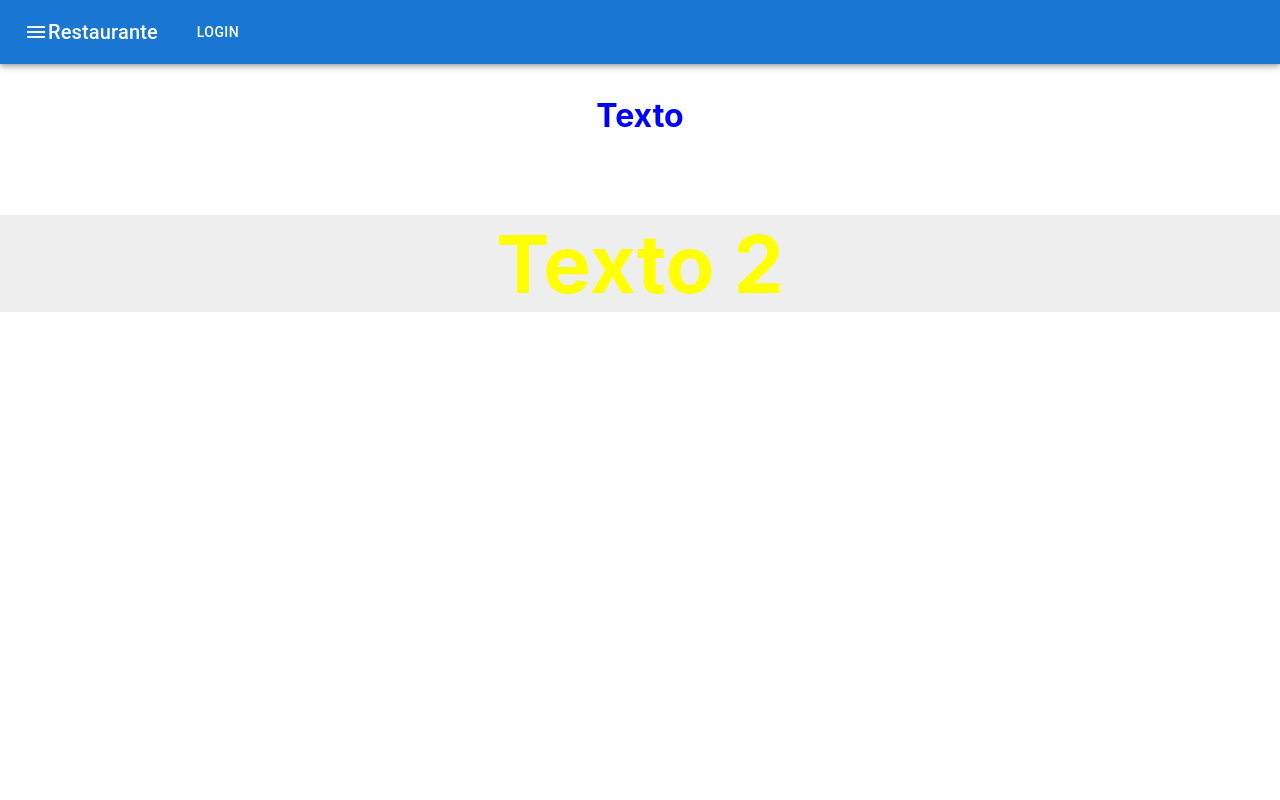
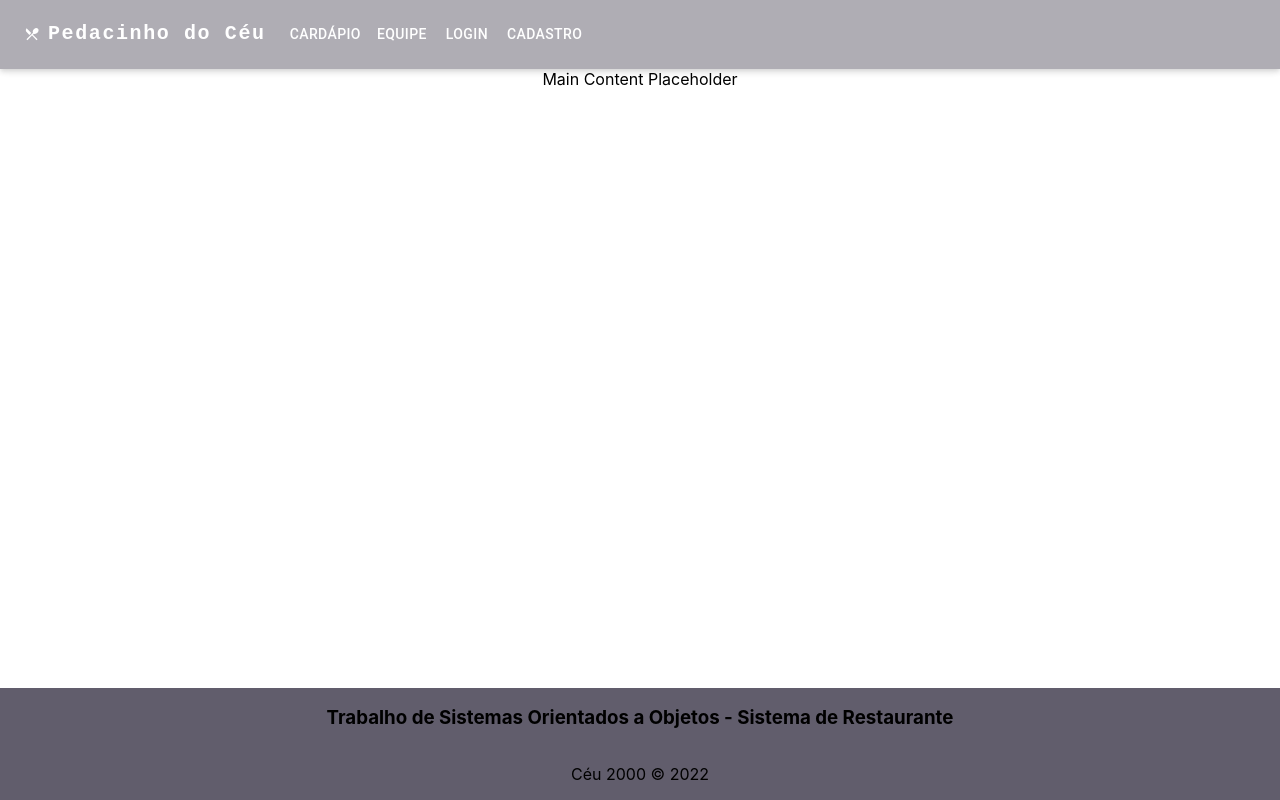
Before and after one commit to HGuigit/Restaurante-Ceu-Frontend, a React (Vite) app: page / in a window 1280 px wide. Built offline with nearby package versions, Linux system fonts and the light colour scheme.

Commit message:
added footer / header / themes / routes

```diff
--- a/index.html
+++ b/index.html
@@ -2,7 +2,6 @@
 <html lang="en">
   <head>
     <meta charset="UTF-8" />
-    <link rel="icon" type="image/svg+xml" href="/src/favicon.svg" />
     <meta name="viewport" content="width=device-width, initial-scale=1.0" />
     <title>Restaurante</title>
   </head>
--- a/package.json
+++ b/package.json
@@ -16,6 +16,8 @@
     "@mui/system": "^5.8.3",
     "react": "^18.0.0",
     "react-dom": "^18.0.0",
+    "react-material-ui-carousel": "^3.4.2",
+    "react-router-dom": "^6.3.0",
     "styled-components": "^5.3.5"
   },
   "devDependencies": {
--- a/src/App.jsx
+++ b/src/App.jsx
@@ -1,15 +1,38 @@
 import './App.css'
 
 import React from 'react'
-import TelaPrincipal from './components/TelaPrincipal'
+import TelaPrincipal from './pages/Home/TelaPrincipal'
+
+import { ThemeProvider } from '@mui/material/styles';
+
+// Routes
+import { BrowserRouter, Routes, Route, Navigate } from 'react-router-dom';
+
+// pages
+import Login from "./pages/Login/Login";
+import Register from "./pages/Register/Register"
+import appTheme from "./Theme/Theme"
+
+// components
+//import Navbar from "./components/Navbar";
 
 function App() {
 
 
   return (
+    <ThemeProvider theme={appTheme}>
       <div className="App">
-        <TelaPrincipal />
+        <BrowserRouter>
+          <div className="container">
+            <Routes>
+              <Route path="/" element={<TelaPrincipal />} />
+              <Route path="/login" element={<Login />} />
+              <Route path="/register" element={<Register />} />
+            </Routes>
+          </div>
+        </BrowserRouter>
       </div>
+    </ThemeProvider>
   )
 }
 
--- /dev/null
+++ b/src/Theme/Theme.jsx
@@ -0,0 +1,16 @@
+import  * as React from 'react';
+import { createTheme, ThemeProvider } from '@mui/material/styles';
+
+const appTheme = createTheme({
+    palette: {
+        colors: {
+            waterblue: '#ACEDFF',
+            lighterblue: '#CAE5FF',
+            lightblue: '#89BBFE',
+            lightblack: '#615D6C',
+            thindarkblue: '#6F8AB7',
+        }
+    }
+})
+
+export default appTheme;
--- /dev/null
+++ b/src/components/Navbar.jsx
@@ -0,0 +1,44 @@
+import React from 'react'
+
+import { NavLink } from 'react-router-dom'
+
+// CSS
+import styles from "./Navbar.module.css";
+
+const Navbar = () => {
+  return (
+    <nav className={styles.navbar}>
+      <NavLink to="/" className={styles.brand}>
+        Restaurante <span>Exemplo</span>
+      </NavLink>
+      <ul className={styles.links_list}>
+        <li>
+          <NavLink
+            to="/"
+            className={({isActive}) => (isActive ? styles.active : '')}
+          >
+            Home
+          </NavLink>
+        </li>
+        <li>
+          <NavLink
+            to="/login"
+            className={({isActive}) => (isActive ? styles.active : '')}
+          >
+            Entrar
+          </NavLink>
+        </li>
+        <li>
+          <NavLink
+            to="/register"
+            className={({isActive}) => (isActive ? styles.active : '')}
+          >
+            Cadastrar
+          </NavLink>
+        </li>
+      </ul>
+    </nav>
+  )
+}
+
+export default Navbar
--- a/src/components/TelaPrincipal.jsx
+++ /dev/null
@@ -1,48 +0,0 @@
-import React from 'react'
-
-// Material UI
-import AppBar from '@mui/material/AppBar';
-import Box from '@mui/material/Box';
-import Toolbar from '@mui/material/Toolbar';
-import Typography from '@mui/material/Typography';
-import Button from '@mui/material/Button';
-import IconButton from '@mui/material/IconButton';
-import MenuIcon from '@mui/icons-material/Menu';
-
-// Arquivos de config css
-import TelaPrincipalStyles from './TelaPrincipalStyles';
-
-
-const TelaPrincipal = () => {
-
-  const { Div, Div2 } = TelaPrincipalStyles();
-
-  return (
-    <div>
-        <Box sx={{ flexGrow: 1 }}>
-            <AppBar position="static">
-                <Toolbar>
-                    <IconButton
-                    size="large"
-                    edge="start"
-                    color="inherit"
-                    aria-label="menu"
-                    sx={{ mr: 2 }}
-                    >
-                    <MenuIcon />
-                      <Typography variant="h6" component="div" sx={{ flexGrow: 1 }}>
-                        Restaurante
-                      </Typography>
-                    </IconButton>
-                    <Button color="inherit">Login</Button>
-                </Toolbar>
-            </AppBar>
-        </Box>
-        <Div><p>Texto</p></Div>
-        <Div2><p>Texto 2</p></Div2>
-    </div>
-
-  )
-}
-
-export default TelaPrincipal;
--- a/src/index.css
+++ b/src/index.css
@@ -5,6 +5,8 @@ body {
     sans-serif;
   -webkit-font-smoothing: antialiased;
   -moz-osx-font-smoothing: grayscale;
+  padding: 0;
+  box-sizing: border-box;
 }
 
 code {
--- /dev/null
+++ b/src/pages/Home/TelaPrincipal.jsx
@@ -0,0 +1,156 @@
+
+import * as React from 'react';
+import AppBar from '@mui/material/AppBar';
+import Box from '@mui/material/Box';
+import Toolbar from '@mui/material/Toolbar';
+import IconButton from '@mui/material/IconButton';
+import Typography from '@mui/material/Typography';
+import Menu from '@mui/material/Menu';
+import MenuIcon from '@mui/icons-material/Menu';
+import Container from '@mui/material/Container';
+import Avatar from '@mui/material/Avatar';
+import Button from '@mui/material/Button';
+import Tooltip from '@mui/material/Tooltip';
+import MenuItem from '@mui/material/MenuItem';
+import LocalDiningIcon from '@mui/icons-material/LocalDining';
+
+import { Link } from "react-router-dom";
+
+import Carousel from 'react-material-ui-carousel';
+
+// Arquivos de config css
+import TelaPrincipalStyles from './TelaPrincipalStyles';
+
+const pages = ['Cardápio', 'Equipe', 'Login' , 'Cadastro'];
+
+
+const TelaPrincipal = () => {
+  const [anchorElNav, setAnchorElNav] = React.useState(null);
+  const [anchorElUser, setAnchorElUser] = React.useState(null);
+
+  const { Div, Div2, DivFooter } = TelaPrincipalStyles();
+
+
+  const handleOpenNavMenu = (event) => {
+    setAnchorElNav(event.currentTarget);
+  };
+
+  const handleCloseNavMenu = () => {
+    setAnchorElNav(null);
+  };
+
+  return (
+      <div style={{height: "100vh", display: 'flex', flexDirection: 'column'}}>
+        <header sx={{height: "10vh", flex: 1}}>
+          <AppBar
+            position="static"
+            sx={{
+              bgcolor: 'colors.lightblack',
+              opacity: 0.5,
+            }}
+          >
+            <Container maxWidth="xl">
+              <Toolbar disableGutters>
+                <LocalDiningIcon sx={{fontSize:'inherit', display: { xs: 'none', md: 'flex' }, mr: 1 }} />
+                <Typography
+                  variant="h6"
+                  noWrap
+                  component="a"
+                  href="/"
+                  sx={{
+                    mr: 2,
+                    display: { xs: 'none', md: 'flex' },
+                    fontFamily: 'monospace',
+                    fontWeight: 800,
+                    letterSpacing: '.1rem',
+                    color: 'inherit',
+                    textDecoration: 'none',
+                  }}
+                >
+                  Pedacinho do Céu
+                </Typography>
+
+                <Box sx={{ flexGrow: 1, display: { xs: 'flex', md: 'none' } }}>
+                  <IconButton
+                    size="large"
+                    aria-label="account of current user"
+                    aria-controls="menu-appbar"
+                    aria-haspopup="true"
+                    onClick={handleOpenNavMenu}
+                    color="inherit"
+                  >
+                    <MenuIcon />
+                  </IconButton>
+                  <Menu
+                    id="menu-appbar"
+                    anchorEl={anchorElNav}
+                    anchorOrigin={{
+                      vertical: 'bottom',
+                      horizontal: 'left',
+                    }}
+                    keepMounted
+                    transformOrigin={{
+                      vertical: 'top',
+                      horizontal: 'left',
+                    }}
+                    open={Boolean(anchorElNav)}
+                    onClose={handleCloseNavMenu}
+                    sx={{
+                      display: { xs: 'block', md: 'none' },
+                    }}
+                  >
+                    {pages.map((page) => (
+                      <MenuItem key={page} onClick={handleCloseNavMenu}>
+                        <Typography textAlign="justify">{page}</Typography>
+                      </MenuItem>
+                    ))}
+                  </Menu>
+                </Box>
+                <LocalDiningIcon sx={{fontSize:'inherit', height: 60, display: { xs: 'flex', md: 'none' }, mr: 1 }} />
+                <Typography
+                  variant="h5"
+                  noWrap
+                  component="a"
+                  href=""
+                  sx={{
+                    mr: 2,
+                    display: { xs: 'flex', md: 'none' },
+                    flexGrow: 1,
+                    fontFamily: 'monospace',
+                    fontWeight: 700,
+                    letterSpacing: '.3rem',
+                    color: 'inherit',
+                    textDecoration: 'none',
+                  }}
+                >
+                  Pedacinho do Céu
+                </Typography>
+                <Box sx={{ flexGrow: 1, display: { xs: 'none', md: 'flex' } }}>
+                  {pages.map((page) => (
+                    <Button
+                      key={page}
+                      onClick={handleCloseNavMenu}
+                      sx={{ my: 2, color: 'white', display: 'block' }}
+                    >
+                      {page}
+                    </Button>
+                  ))}
+                </Box>
+              </Toolbar>
+            </Container>
+          </AppBar>
+        </header>
+        <main style={{height: "80vh", flex: 1}}>
+                    Main Content Placeholder
+
+        </main>
+        <footer sx={{height: "10vh", flex: 1}}>
+          <DivFooter sx={{bgcolor:'colors.lightblack '}}>
+            <h3>Trabalho de Sistemas Orientados a Objetos - Sistema de Restaurante</h3>
+            <p>Céu 2000 &copy; 2022</p>
+          </DivFooter>
+        </footer>
+      </div>
+  );
+};
+export default TelaPrincipal;
--- a/src/components/TelaPrincipalStyles.jsx
+++ b/src/pages/Home/TelaPrincipalStyles.jsx
@@ -1,7 +1,8 @@
 import React from 'react'
 
-import {styled} from "@mui/system";
+import {flexbox, styled} from "@mui/system";
 import TelaPrincipal from './TelaPrincipal';
+import theme from '../../Theme/Theme'
 
 const Div = styled('div') ({
     background: "white",
@@ -17,9 +18,19 @@ const Div2 = styled('div') ({
     fontSize: "5em",
 });
 
+const DivFooter = styled('div')(({ theme }) => ({
+    margin: "0 0",
+    display: "flex",
+    flexDirection: "column",
+    alignItems: "center",
+    justifyContent: "center",
+    backgroundColor: theme.palette.colors.lightblack,
+
+}))
+
 const TelaPrincipalStyles = () => {
 
-    return {Div, Div2};
+    return {Div, Div2, DivFooter};
 }
 
 export default TelaPrincipalStyles;
--- /dev/null
+++ b/src/pages/Login/Login.jsx
@@ -0,0 +1,9 @@
+import React from 'react'
+
+const Login = () => {
+  return (
+    <div>Login</div>
+  )
+}
+
+export default Login
--- /dev/null
+++ b/src/pages/Register/Register.jsx
@@ -0,0 +1,9 @@
+import React from 'react'
+
+const Register = () => {
+  return (
+    <div>Register</div>
+  )
+}
+
+export default Register
```
Also changed, not shown: src/components/Navbar.module.css (added, +35 -0 lines), 1 other file (tests, documents, lock files or other folders).
